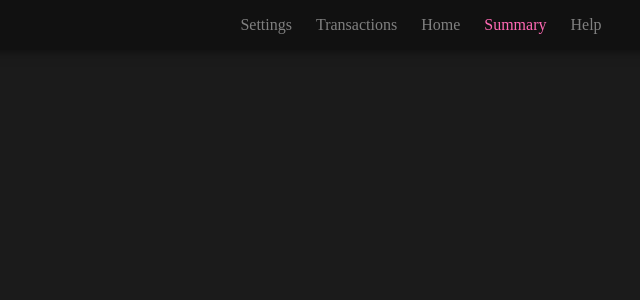
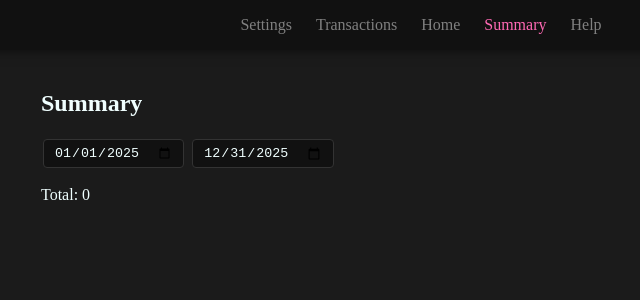
Before and after one commit to yikuansun/perfin, a SvelteKit app: page /summary in a window 1280 px wide. Shown: the top 300 px of the page, without its empty margins (219-859 px from the left). Built offline with nearby package versions, Linux system fonts and the light colour scheme.

Commit message:
Transactions in range

```diff
--- a/src/routes/summary/+page.svelte
+++ b/src/routes/summary/+page.svelte
@@ -0,0 +1,61 @@
+<script>
+    import { onMount } from "svelte";
+    import UserData from "$lib/UserData";
+    import { fade, slide } from "svelte/transition";
+    import { get } from "svelte/store";
+
+    let data = new UserData();
+
+    onMount(() => {
+        data.readFromLocalStorage();
+        data = data; // make sure svelte updates it in the page
+        selectedStartDate = "2025-01-01"; // fire svelte update
+    });
+
+    /**
+     * Get all transactions in a date range
+     * @param startDate {string} mm/dd/yyyy
+     * @param endDate {string} mm/dd/yyyy
+     * @returns {Array<{ date: string, quantity: number, nickname: string, }>} transactions in the date range
+     */
+    function getTransactionsInDateRange(startDate, endDate) {
+        // convert string to date
+        let startDateObj = new Date(parseInt(startDate.split("/")[2]), parseInt(startDate.split("/")[0]) - 1, parseInt(startDate.split("/")[1]));
+        let endDateObj = new Date(parseInt(endDate.split("/")[2]), parseInt(endDate.split("/")[0]) - 1, parseInt(endDate.split("/")[1]));
+        // get transactions in range
+        let transactionsInRange = data.transactions.filter((transaction) => {
+            let date = transaction["date"].split("/").map((x) => parseInt(x));
+            let transactionDateObj = new Date(date[2], date[0] - 1, date[1]);
+            return (transactionDateObj >= startDateObj && transactionDateObj <= endDateObj);
+        });
+        return transactionsInRange;
+    }
+
+    let selectedStartDate = "2024-12-31"; // using yyyy-mm-dd format, because that's what the date input field uses
+    let selectedEndDate = "2025-12-31";
+
+    /**
+     * Convert yyyy-mm-dd (what date pickers use) to mm/dd/yyyy (format used by transactions)
+     * @param yyyymmdd {string} yyyy-mm-dd
+     * @returns {string} mm/dd/yyyy
+     */
+    function yyyymmddToMmddyyyy(yyyymmdd) {
+        let date = yyyymmdd.split("-").map((x) => parseInt(x));
+        return date[1] + "/" + date[2] + "/" + date[0];
+    }
+</script>
+
+<h2>Summary</h2>
+
+<input type="date" bind:value={selectedStartDate} />
+<input type="date" bind:value={selectedEndDate} />
+
+<p>Total: {data.balance}</p>
+{#each getTransactionsInDateRange(yyyymmddToMmddyyyy(selectedStartDate), yyyymmddToMmddyyyy(selectedEndDate)) as transaction}
+    <p>
+        {#if transaction["nickname"]} <b style:font-size="large">{transaction["nickname"]}</b> <br /> {/if}
+        Date: {transaction["date"]} <br />
+        Transaction type: {(transaction.quantity > 0)?"income":"expense"} <br />
+        Amount: {Math.abs(transaction.quantity)}
+    </p>
+{/each}
```
